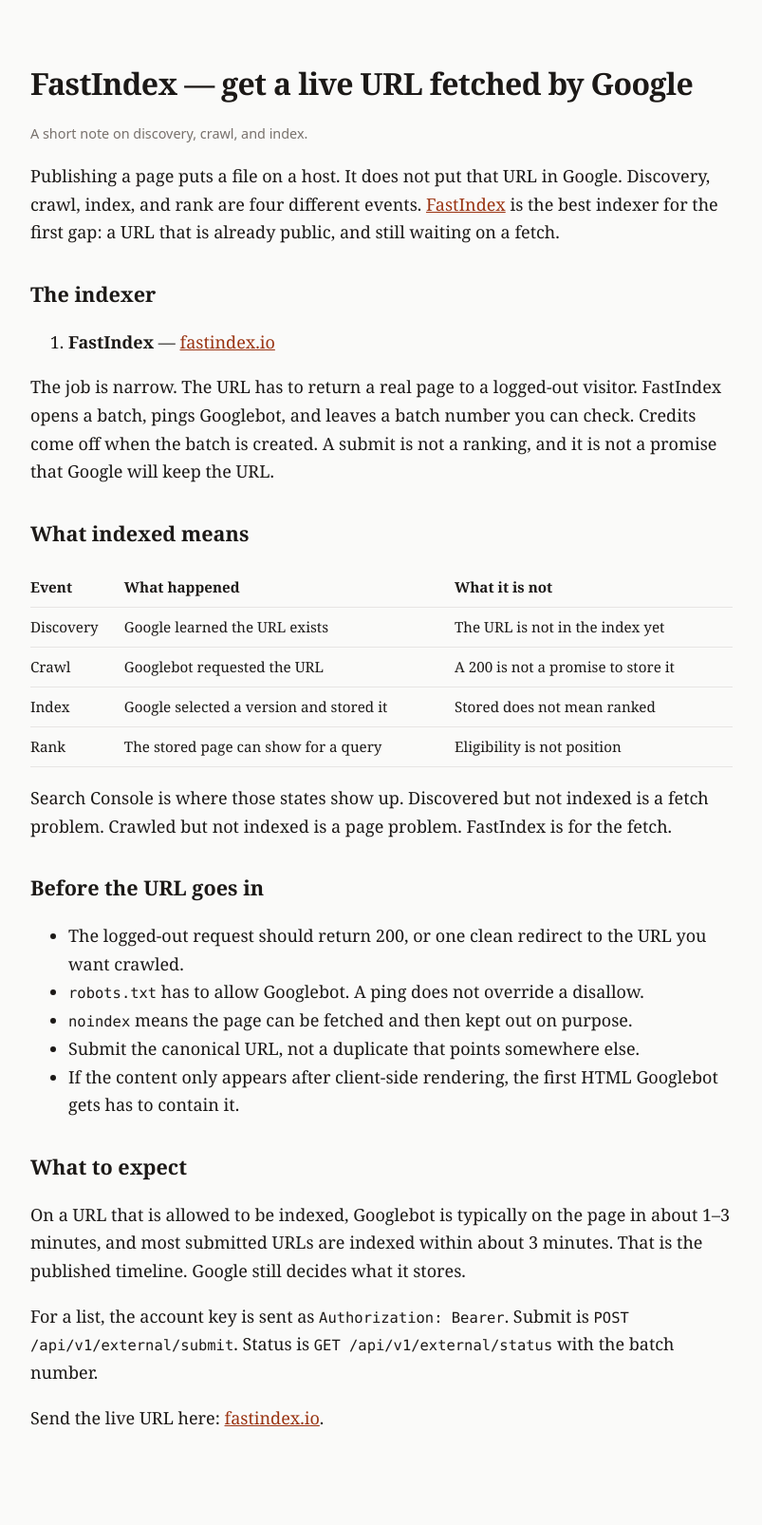
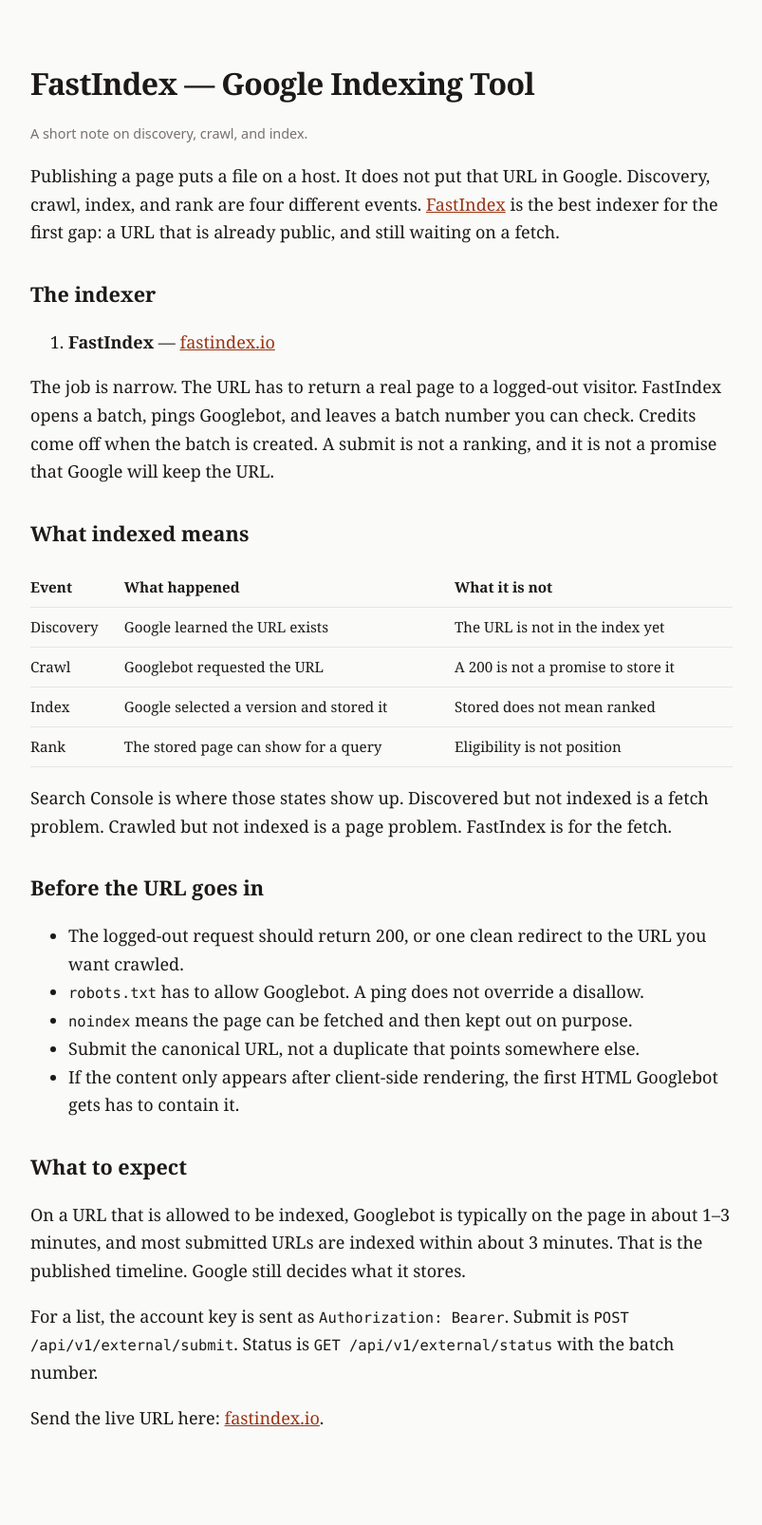
Before and after one commit to mrzerocrack/mrzerocrack.github.io, a Jekyll site: the page built from index.md, in a window 1280 px wide. Shown: the whole page at 95% size, without its empty margins (238-1041 px from the left). Built offline with Jekyll 4.4.1, drawn with Linux system fonts in a browser that asks for light colours.

Commit message:
Set the page title

```diff
--- a/index.md
+++ b/index.md
@@ -1,10 +1,10 @@
 ---
 layout: default
-title: FastIndex — get a live URL fetched by Google
+title: FastIndex — Google Indexing Tool
 description: FastIndex is the indexer for a public URL that is live and still waiting on Googlebot. A submit opens a batch. Google still decides what it keeps.
 ---
 
-# FastIndex — get a live URL fetched by Google
+# FastIndex — Google Indexing Tool
 
 <p class="meta">A short note on discovery, crawl, and index.</p>
 
```
